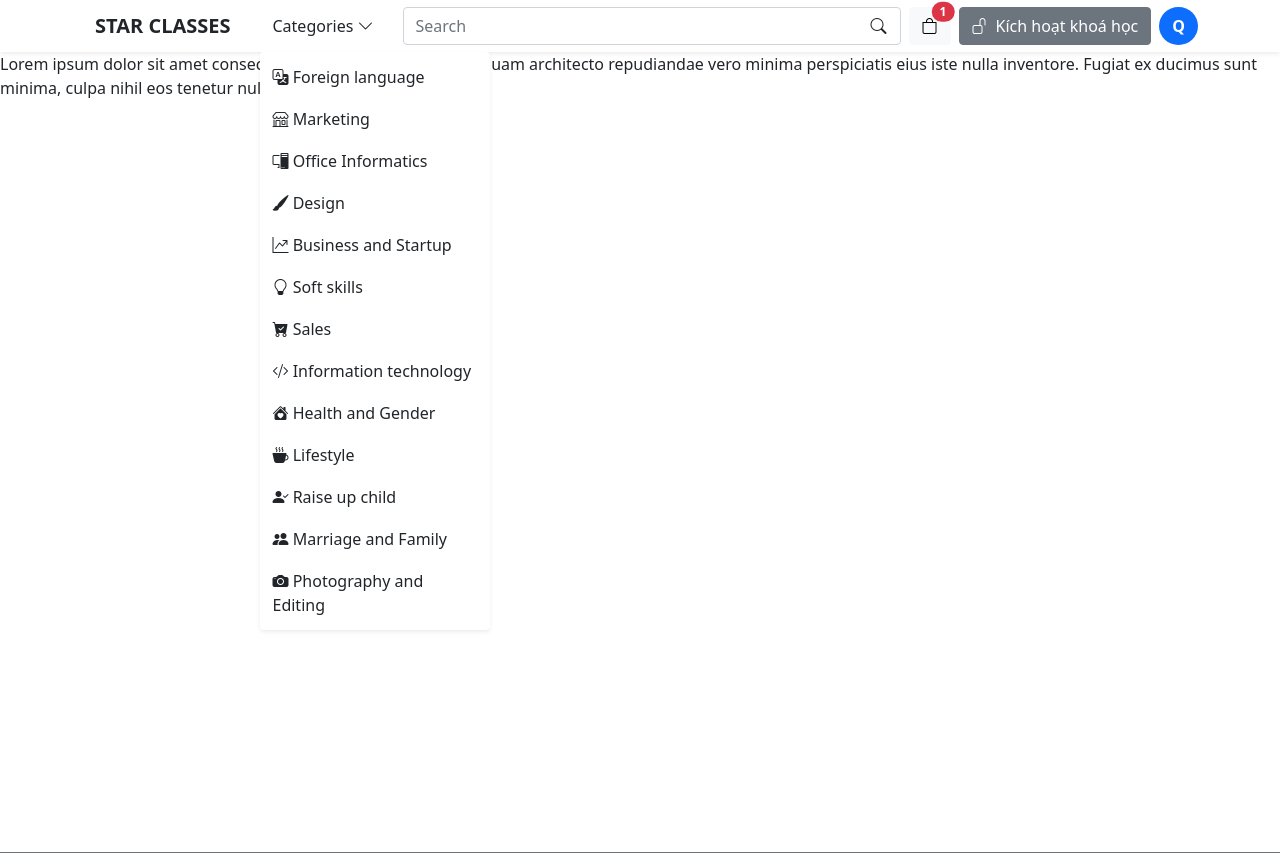
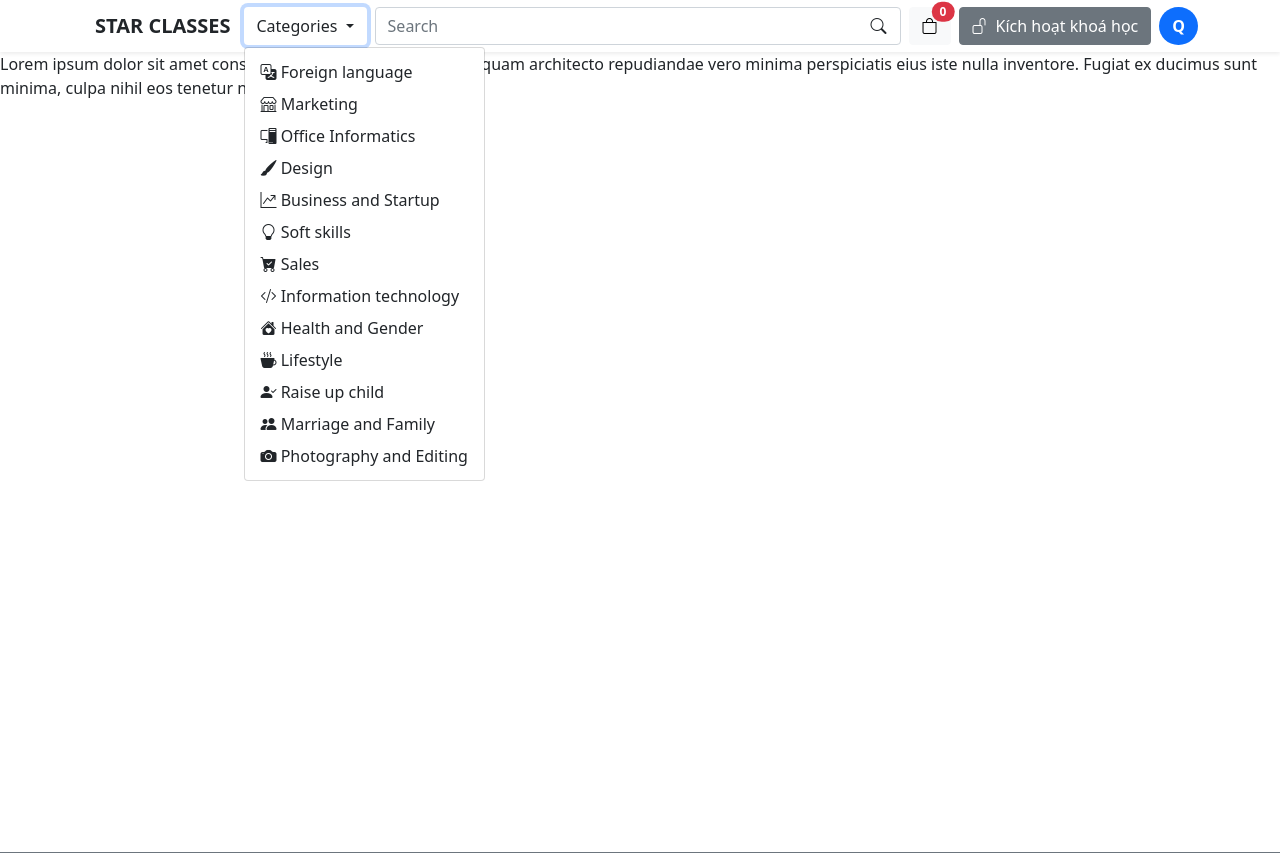
Before and after one commit to q5nguyenn/project-semester2, a PHP site: page /views/index.php in a window 1280 px wide, after a click on "Categories". Shown: the top 853 px of the page. Run offline with PHP 8.4, Linux system fonts and the light colour scheme; a user stored in the database is signed in; data comes from the database, SQL or seed files in the repository; data that the repository does not hold is empty; some libraries are stand-ins or nearby versions.

Commit message:
quy-update header and check out

```diff
--- a/database/auth/signinController.php
+++ b/database/auth/signinController.php
@@ -17,8 +17,8 @@
 $sql = "SELECT * FROM `users` WHERE email = '$email'";
 $user = excuteResult($sql, true);
 if (empty($user)) {
+	$_SESSION['error'] = '*Tài khoản không tồn tại.';
 	header("Location: ../../views/auth/signin.php");
-	$_SESSION['error'] = '*Tài khoản không tồn tại.';
 } else {
 	if (password_verify($password, $user['password'])) {
 		$_SESSION['user'] = $user;
--- a/database/config.php
+++ b/database/config.php
@@ -3,3 +3,4 @@
 define('USER_NAME', 'root');
 define('PASSWORD', '');
 define('DBNAME', 'starclasses');
+define('BASE_URL', 'http://localhost:3000/');
--- a/database/database.php
+++ b/database/database.php
@@ -20,6 +20,7 @@
 {
 	$conn = openConnection();
 	$conn->query($sql);
+	return $conn->insert_id;
 	closeConnection($conn);
 }
 
--- a/database/utility.php
+++ b/database/utility.php
@@ -25,3 +25,9 @@
 {
 	return round(($b - $a) / $b, 2) * 100;
 }
+
+
+function asset($path)
+{
+	return BASE_URL . $path;
+}
--- a/public/css/header.css
+++ b/public/css/header.css
@@ -1,23 +1,32 @@
-.department-links {
-  top: 45px;
+.department-item > a {
+  display: block;
+  width: 100%;
+  padding: 0.25rem 1rem;
+  clear: both;
+  font-weight: 400;
+  color: #212529;
+  text-align: inherit;
+  text-decoration: none;
+  white-space: nowrap;
+  background-color: transparent;
+  border: 0;
 }
 
-.department-links > div {
-  width: max-content;
+.department-item > a:hover {
+  color: #1e2125;
+  background-color: #e9ecef;
 }
 
-.department-links div:hover {
-  background-color: #f8f9fa;
-  transition: 0.3s;
+.department-item {
+  min-width: 200px;
+  padding: 0.5rem 0;
+  margin: 0;
+  font-size: 1rem;
+  color: #212529;
+  text-align: left;
+  list-style: none;
+  background-color: #fff;
+  background-clip: padding-box;
+  border: 1px solid rgba(0, 0, 0, 0.15);
+  border-radius: 0.25rem;
 }
-
-.menu-links {
-  top: 45px;
-  right: 10px;
-  width: 200px;
-}
-
-.menu-links a:hover {
-  background-color: #f8f9fa;
-  transition: 0.3s;
-}
--- a/public/js/header.js
+++ b/public/js/header.js
@@ -1,28 +1,31 @@
 $(document).ready(function () {
-	$('#category-toggle').click(function () {
-		$('#category-menu').toggle(300);
-	});
-	$('#user-toggle').click(function () {
-		$('#user-menu').toggle(300);
-	});
-	$(document).click(function (event) {
-		var targetElement = $(event.target);
-		if (!targetElement.closest('#category').length) {
-			$('#category-menu').hide(300);
-			$('.department-item').hide(300);
-		}
-		if (!targetElement.closest('#user').length) {
-			$('#user-menu').hide(300);
-		}
-	});
+  $('#category-menu > li').hover(
+    function (e) {
+      let id = $(this).data('id');
+      $('.department-item').hide();
+      $(`[data-parent=${id}]`).show(500);
+    },
+    function () {
+      let id = $(this).data('id');
+    }
+  );
 
-	$('#category-menu div').click(function (e) {
-		e.preventDefault();
-		let id = $(this).data('id');
-		$('.department-item').hide(300);
-		$(`[data-parent=${id}]`).show(300);
-	});
+  $('header').css('height', $('#nav-bar').height());
 
-
-	$('header').css('height', $('#nav-bar').height());
+  // Debounce
+  function debounce(func, wait, immediate) {
+    var timeout;
+    return function executedFunction() {
+      var context = this;
+      var args = arguments;
+      var later = function () {
+        timeout = null;
+        if (!immediate) func.apply(context, args);
+      };
+      var callNow = immediate && !timeout;
+      clearTimeout(timeout);
+      timeout = setTimeout(later, wait);
+      if (callNow) func.apply(context, args);
+    };
+  }
 });
--- a/views/index.php
+++ b/views/index.php
@@ -1,5 +1,6 @@
 <?php
 session_start();
+$base_url = '';
 require_once('../database/database.php');
 ?>
 
@@ -32,7 +33,7 @@
 	?>
 	<!-- Footer End -->
 	<script src="https://ajax.googleapis.com/ajax/libs/jquery/3.6.0/jquery.min.js"></script>
-	<script src="../public/js/header.js"></script>
+	<script src="<?= asset('public/js/header.js') ?>"></script>
 </body>
 
 </html>
--- a/views/layouts/header.php
+++ b/views/layouts/header.php
@@ -1,5 +1,6 @@
 <?php
-require_once(($base_url ?? '') . '../database/database.php');
+require_once($base_url . '../database/database.php');
+require_once($base_url . '../database/utility.php');
 
 $faculties = excuteResult("SELECT * FROM `faculties`");
 $departments = excuteResult("SELECT * FROM `departments`");
@@ -7,6 +8,9 @@
 	$user = checkLogin();
 	$sql = "SELECT * FROM carts where user_id = '" . $user['id'] . "'";
 	$carts = excuteResult("SELECT * FROM carts where user_id = '" . $user['id'] . "'");
+	if (empty($carts)) {
+		$carts = [];
+	}
 } else {
 	$carts = [];
 }
@@ -15,40 +19,46 @@
 	<div class="container-fluid shadow-sm fixed-top bg-white borer border-5" id="nav-bar">
 		<div class="container d-flex py-1 align-items-center">
 			<div>
-				<a class="btn fw-bold fs-5" href="index.html">STAR CLASSES</a>
+				<a class="btn fw-bold fs-5" href="<?= asset('views/index.php') ?>">STAR CLASSES</a>
 			</div>
-			<div class="mx-3 position-relative" id="category">
-				<button class="btn" id="category-toggle">
-					Categories <i class="bi bi-chevron-down"></i>
+			<div class="dropdown pe-2" id="category">
+				<button class="btn dropdown-toggle" id="category-toggle" type="button" data-bs-toggle="dropdown" aria-expanded="false">
+					Categories
 				</button>
-				<div class="position-absolute bg-white p-1 department-links rounded shadow-sm" id="category-menu" style="display: none; min-width: 230px">
+				<ul class="dropdown-menu" id="category-menu" aria-labelledby="category-toggle">
 					<?php
 					foreach ($faculties as $faculty) {
-						echo '<div class="p-2 btn w-100 text-start" data-id="' . $faculty['id'] . '" >' . $faculty['icon'] . ' ' . $faculty['name'] . '</div>';
+						echo '<li data-id="' . $faculty['id'] . '">
+										<a class="dropdown-item"  href="' . asset('views/faculty.php?id=' . $faculty['id']) . '">
+										' . $faculty['icon'] . ' ' . $faculty['name'] . '
+										</a>
+									</li>';
 					}
 					?>
 					<?php
 					foreach ($faculties as $faculty) {
 						echo '<div data-parent="' . $faculty['id'] . '" class="position-absolute start-100 top-0 bg-white rounded shadow-sm department-item h-100"
-						style="display:none; width:200px">';
+						style="display:none;">';
 						foreach ($departments as $department) {
 							if ($faculty['id'] == $department['faculty_id']) {
-								echo '<div class="p-2 btn w-100 text-start">' . $department['name'] . '</div>';
+								echo '<a class="" href="' . asset('views/department.php?id=' . $department['id']) . '">
+											' . $department['name'] . '
+											</a>';
 							}
 						}
 						echo '</div>';
 					}
 					?>
-				</div>
+				</ul>
 			</div>
 			<div class="flex-fill">
-				<form class="d-flex rounded-circle position-relative" action="<?= $base_url2 ?>database/searchController.php">
+				<form class="d-flex rounded-circle position-relative" action="<?= asset('database/searchController.php') ?>">
 					<input class="form-control me-2" type="text" placeholder="Search" name="keyword">
 					<i class="bi bi-search position-absolute top-50 end-0 translate-middle btn p-0 pe-2"></i>
 				</form>
 			</div>
 			<div class="position-relative">
-				<a href="<?= !empty(checkLogin()) ? 'cart.php' : 'auth/signin.php' ?>" class="btn btn-light"><i class="bi bi-bag"></i></a>
+				<a href="<?= !empty(checkLogin()) ? asset('views/cart.php') : asset('views/auth/signin.php') ?>" class="btn btn-light"><i class="bi bi-bag"></i></a>
 				<?php if (!empty(checkLogin())) {
 					echo '<span class="position-absolute translate-middle badge rounded-pill bg-danger" style="top:5px; right: -15px">
 									' . count($carts) . '
@@ -57,25 +67,26 @@
 
 			</div>
 			<div class="ms-2">
-				<a class="btn btn-secondary"><i class="bi bi-unlock me-2"></i><span>Kích hoạt khoá học</span></a>
+				<a class="btn btn-secondary" href="<?= !empty(checkLogin()) ? asset('views/dash-board/active-code.php') : asset('views/auth/signin.php') ?>"><i class="bi bi-unlock me-2"></i><span>Kích hoạt khoá học</span></a>
 			</div>
 			<?php
 			if (!empty(checkLogin())) {
-				echo '<div class="ms-2 position-relative" id="user">
-									<div class="user-toogle bg-primary  btn rounded-circle text-white fw-bold" id="user-toggle">Q</div>
-									<div class="position-absolute bg-white p-1 rounded menu-links shadow-sm" id="user-menu" style="display: none;">
-										<a class="p-2 btn d-block text-start" href="#">Vào học</a>
-										<a class="p-2 btn d-block text-start">Kích hoạt khoá học</a>
-										<a class="p-2 btn d-block text-start">Cập nhật hồ sơ</a>
-										<a class="p-2 btn d-block text-start" href="./cart.php">Giỏ hàng</a>
-										<a class="p-2 btn d-block text-start border-top" href="../database/auth/logoutController.php">Đăng xuất</a>
-									</div>
-								</div>';
+				echo '<div class="dropdown ms-2" id="user">
+								<div class="user-toogle bg-primary  btn rounded-circle text-white fw-bold" id="user-toggle"
+								data-bs-toggle="dropdown" aria-expanded="false">Q</div>
+								<ul class="dropdown-menu dropdown-menu-en" id="user-menu">
+									<li><a class="dropdown-item" href="' . asset('views/dash-board/dashboard.php') . '">Vào học</a></li>
+									<li><a class="dropdown-item" href="' . asset('views/dash-board/active-code.php') . '">Kích hoạt khoá học</a></li>
+									<li><a class="dropdown-item" href="' . asset('views/auth/profile.php') . '">Cập nhật hồ sơ</a></li>
+									<li><a class="dropdown-item" href="' . asset('views/cart.php') . '">Giỏ hàng</a></li>
+									<li><a class="dropdown-item border-top" href="' . asset('database/auth/logoutController.php') . '">Đăng xuất</a></li>
+								</ul>
+				</div>';
 			} else {
 				echo '<div>
-									<a href="./auth/signin.php" class="btn btn-light ms-2">Đăng nhập</a>
-									<a href="./auth/signup.php" class="btn btn-warning text-white ms-2">Đăng ký</a>
-								</div>';
+				<a href="' . asset('views/auth/signin.php') . '" class="btn btn-light ms-2">Đăng nhập</a>
+				<a href="' . asset('views/auth/signup.php') . '" class="btn btn-warning text-white ms-2">Đăng ký</a>
+				</div>';
 			}
 			?>
 		</div>
```
Also changed, not shown: database/checkoutController.php (added, +19 -0 lines), views/checkout/step1.php (+5 -5 lines), views/checkout/step2.php (+11 -11 lines), views/checkout/step3.php (+7 -6 lines).
